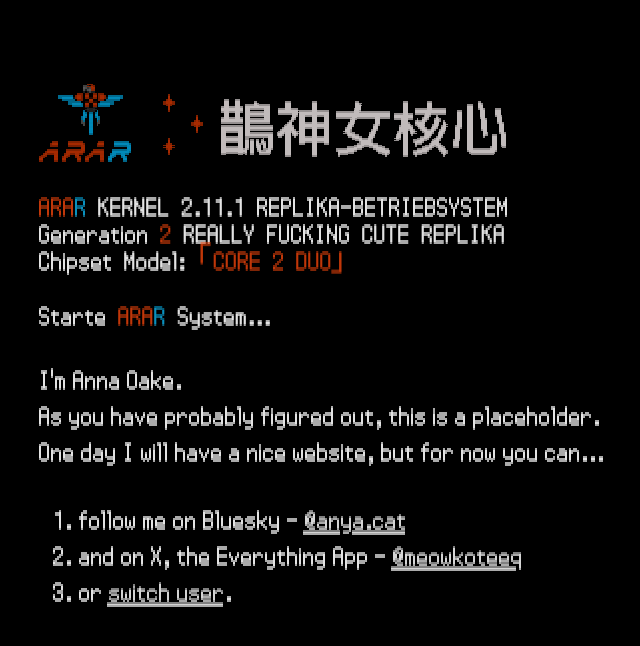
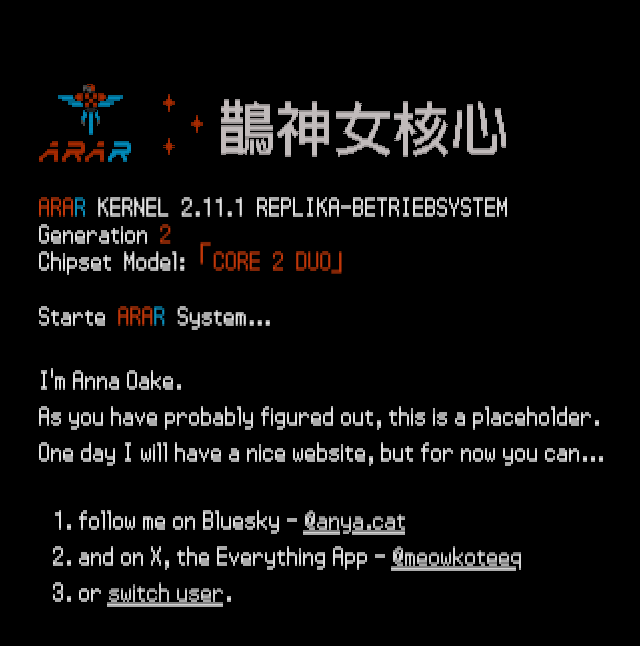
Before and after one commit to anna-oake/anna.oa.ke, a plain HTML site: page index.html in a window 1280 px wide. Shown: the whole page, without its empty margins (27-667 px from the left). Drawn offline with Linux system fonts and the light colour scheme.

Commit message:
prepare for merge

```diff
--- a/index.css
+++ b/index.css
@@ -82,4 +82,5 @@ h3 {
 .chromatic {
     position: relative;
     -webkit-filter: url(#chromatic);
+    filter: url(#chromatic);
 }
--- a/index.html
+++ b/index.html
@@ -21,7 +21,7 @@
 	<div id="content">
 		<div id="specs">
 			<p><span class="red-text">ARA</span><span class="blue-text">R</span> KERNEL 2.11.1 REPLIKA-BETRIEBSYSTEM</p>
-			<p>Generation <span class="red-text">2</span> REALLY FUCKING CUTE REPLIKA</p>
+			<p>Generation <span class="red-text">2</span></p>
 			<p>Chipset Model: <span class=red-text>｢CORE 2 DUO｣</span></p>
 			<br>
 			<p id="specs">Starte <span class="red-text">ARA</span><span class="blue-text">R</span> System...</p>
```
